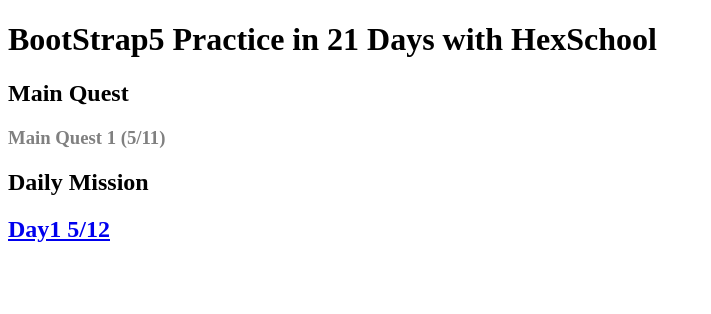
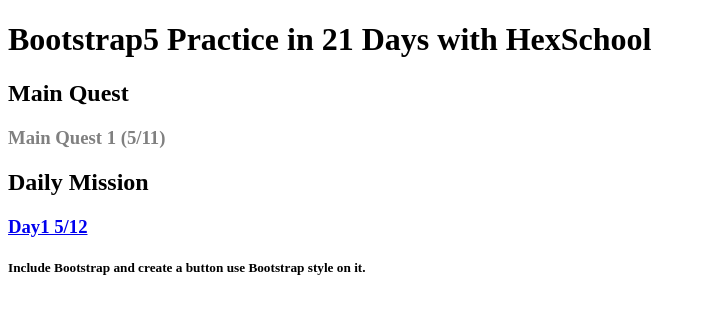
Before and after one commit to AhChao/BS5PracticeIn21Days, a plain HTML site: page index.html in a window 1280 px wide. Shown: the whole page, without its empty margins (0-711 px from the left). Drawn offline with Linux system fonts and the light colour scheme.

Commit message:
Edit readme file and modify format

```diff
--- a/index.html
+++ b/index.html
@@ -1,13 +1,15 @@
 <!DOCTYPE html>
 <html>
 <head>
-	<title>BootStrap5 Practice</title>
+	<title>Bootstrap5 Practice</title>
 </head>
 <body>
-	<h1>BootStrap5 Practice in 21 Days with HexSchool</h1>
+	<h1>Bootstrap5 Practice in 21 Days with HexSchool</h1>
 	<h2>Main Quest</h2>
 	<h3 style="color: gray">Main Quest 1 (5/11)</h3>
+
 	<h2>Daily Mission</h2>
-	<h2><a href="https://codepen.io/AhChao/pen/NWpGEpQ">Day1 5/12</a></h2>
+	<h3><a href="https://codepen.io/AhChao/pen/NWpGEpQ">Day1 5/12</a></h3>
+	<h5>Include Bootstrap and create a button use Bootstrap style on it.</h5>
 </body>
 </html>
```
Also changed, not shown: 1 other file.
